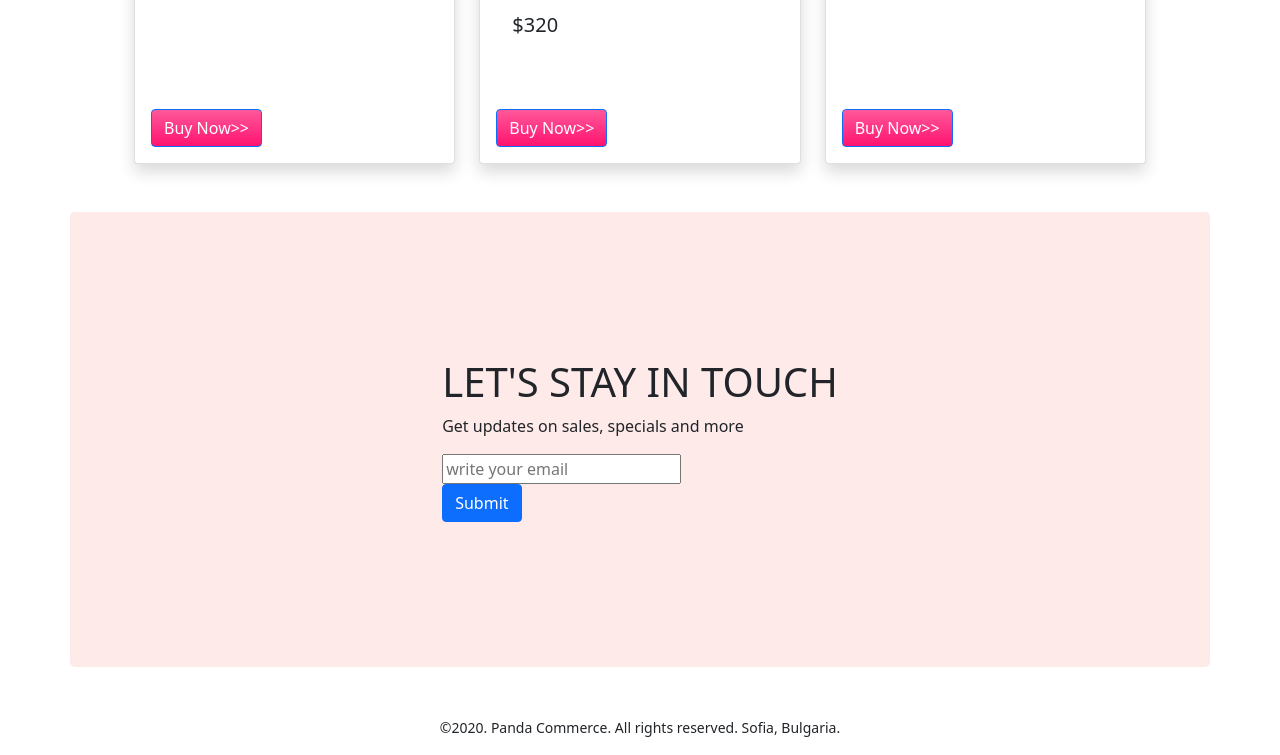
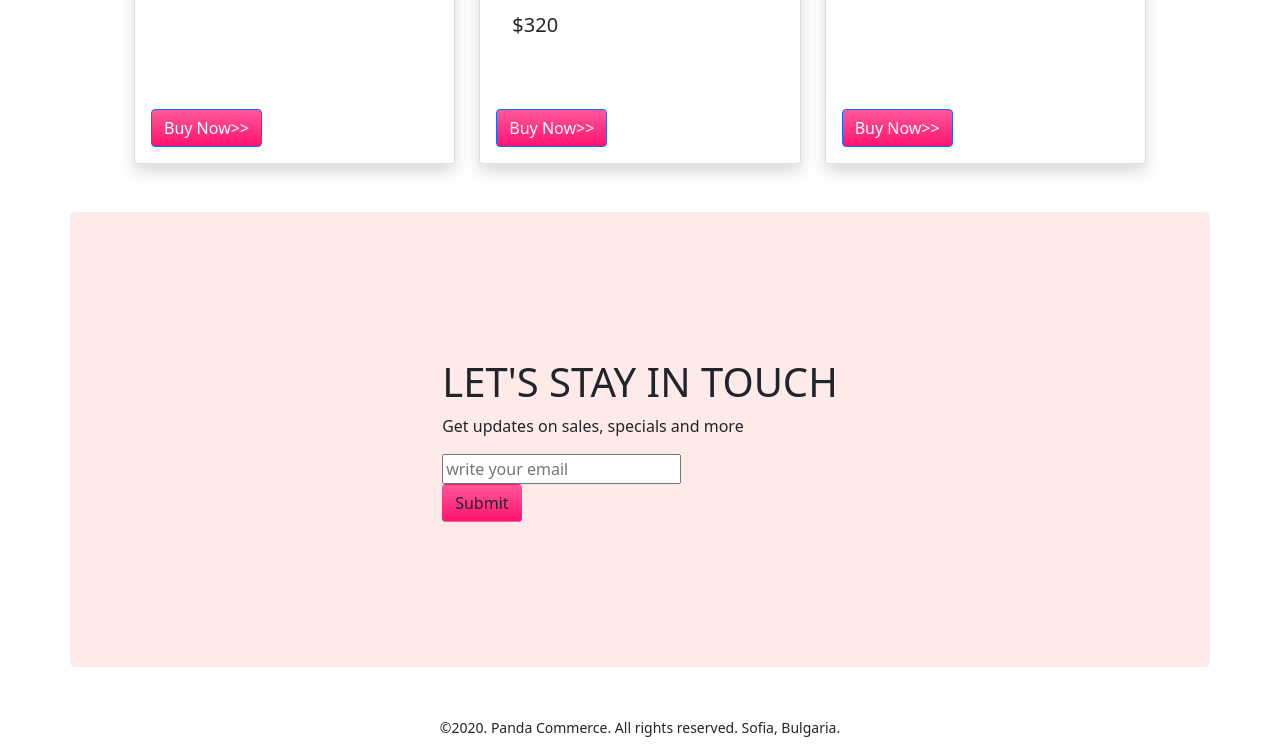
Before and after one commit to ijsathi/panda-commerce-bootstrap, a plain HTML site: page index.html in a window 1280 px wide. Shown: the part 2019-2774 px from the top of the page. Drawn offline with nearby package versions, Linux system fonts and the light colour scheme.

Commit message:
All Right

```diff
--- a/index.html
+++ b/index.html
@@ -247,7 +247,8 @@
             <p>Get updates on sales, specials and more</p>
             <input type="text" placeholder="write your email">
             <br>
-            <button class="btn btn-primary">Submit</button>
+            <button style="background: linear-gradient(180deg, #FF589B -0.01%, #FF136F 99.99%);"  class="btn ">Submit</button>
+
             </div>
         </section>
 
```
